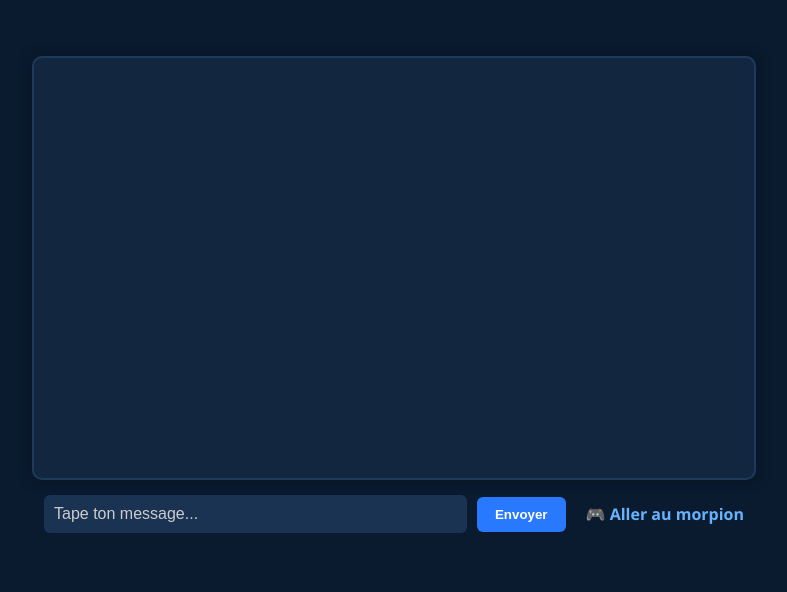
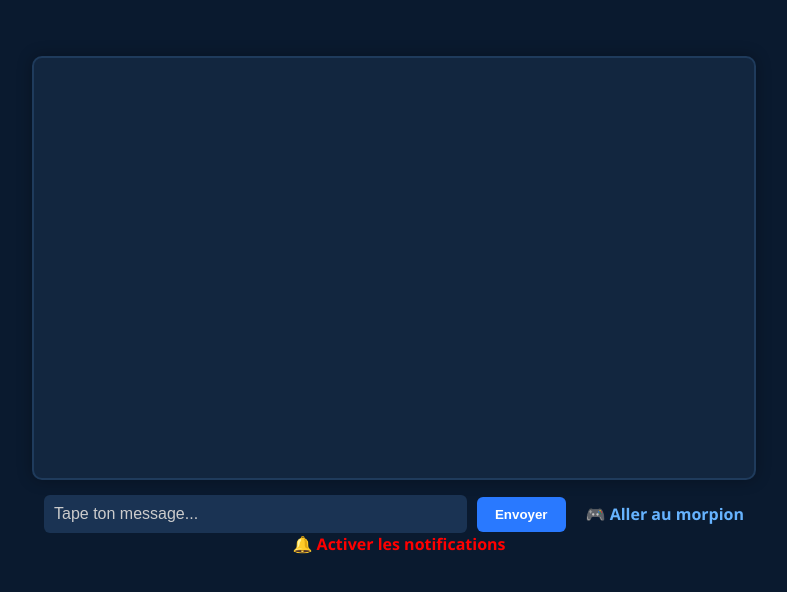
Before and after one commit to BenjaminNh54/chatfrx3, a website: page chat.html in a window 1280 px wide. Shown: the whole page, without its empty margins (246-1033 px from the left). Drawn offline with Linux system fonts and the light colour scheme; no server answers.

Commit message:
ajout btn

```diff
--- a/chat.html
+++ b/chat.html
@@ -189,5 +189,7 @@
       document.getElementById('messageInput').value = '';
     });
   </script>
+  <!--on va ajouter un btn pour acceder a la page pour activer les notifications-->
+ <a href="/activer_notifes.html" target="_blank" style="color: red;">🔔 Activer les notifications</a>
 </body>
 </html>
```
Also changed, not shown: activer_notifes.html (+1 -1 lines).
